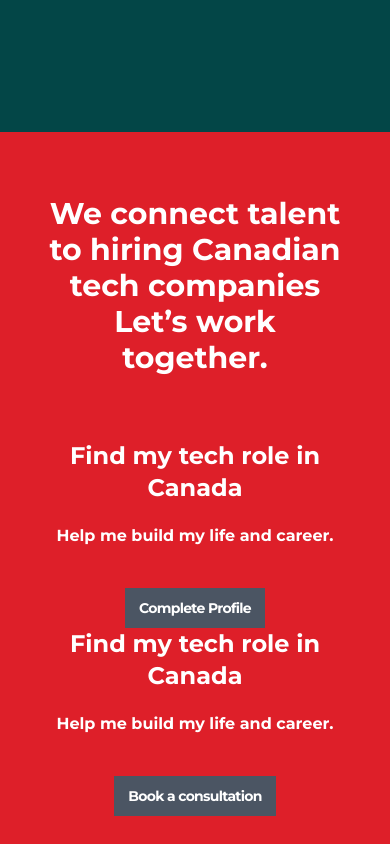
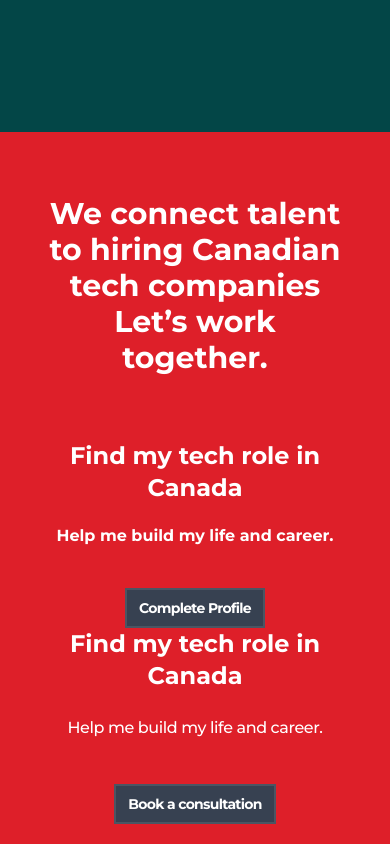
Before and after one commit to noumankhandatu/pathtocanada, a React (Create React App) app: page / in a window 390 px wide. Shown: the part 8600-9444 px from the top of the page. Built offline with nearby package versions, Linux system fonts and the light colour scheme; a web font is replaced by a local one.

Commit message:
red banner componenet added and implemented

```diff
--- a/src/Pages/Home/index.tsx
+++ b/src/Pages/Home/index.tsx
@@ -9,6 +9,7 @@ import HomePageFirstSection from "../../components/Organism/homePageFirstSection
 import BlackBannerLeafSection from "../../components/Organism/blackBannerLeafSection/index";
 import RedLableText from "../../components/Atoms/redLableText";
 import Font from "../../components/Atoms/Font";
+import RedBannerSection from "../../components/Organism/redBannerSection/index";
 const Home = () => {
   return (
     <div className="pt-40">
@@ -140,31 +141,12 @@ const Home = () => {
         </div>
       </Wrapper>
       {/* red layer connecting section */}
-      <Wrapper className="bg-red-bgColor text-white pb-20">
-        <div className=" pt-16 pb-16">
-          <p className="lg:text-4xl text-3xl text-center   font-bold ">
-            We connect talent to hiring Canadian tech companies
-            <p className="break-words">Let’s work together.</p>
-          </p>
-        </div>
-        <div className="grid grid-cols-1 text-center md:grid-cols-[1fr_0.1fr_1fr] ">
-          <div className="flex flex-col items-center">
-            <p className="text-2xl font-bold">Find my tech role in Canada</p>
-            <p className="font-bold pt-5 pb-10">
-              Help me build my life and career.
-            </p>
-            <Button text="Complete Profile " dark />
-          </div>
-          <div className="w-hr h-22 bg-white"></div>
-          <div className="flex flex-col items-center">
-            <p className="text-2xl font-bold">Find my tech role in Canada</p>
-            <p className="font-bold pt-5 pb-10">
-              Help me build my life and career.
-            </p>
-            <Button text="Book a consultation" dark />
-          </div>
-        </div>
-      </Wrapper>
+      <RedBannerSection
+        Fheading="Find my tech role in Canada"
+        Sheading={`Help me build my life and career.`}
+        Flabel="Find my tech role in Canada"
+        Slabel="   Help me build my life and career."
+      />
       {/* testimonals */}
       <Wrapper className="pb-20 ">
         <div className=" pt-20 pb-16">
--- /dev/null
+++ b/src/Pages/aboutus/index.tsx
@@ -0,0 +1,34 @@
+import React from "react";
+import HomePageFirstSection from "../../components/Organism/homePageFirstSection";
+import BlackBannerLeafSection from "../../components/Organism/blackBannerLeafSection";
+import Wrapper from "../../components/Organism/Wrapper/index";
+import Font from "../../components/Atoms/Font";
+const AboutUs = () => {
+  return (
+    <div className="pt-40">
+      <HomePageFirstSection
+        heading="We create connections"
+        paragraph="Canadian employers can build their teams with experienced, quality talent in 90 days or less. Experienced talent can build their lives and tech career in Canada"
+        bgImage={
+          "https://path2canada.ca/wp-content/uploads/2022/05/aboutUs_hero.svg"
+        }
+        showFirstBtn
+      />
+      <Wrapper className="bg-aqua-color text-white text-center pt-20 pb-20">
+        <p className="text-4xl font-bold pb-10">Our Mission</p>
+        <Font>
+          Path to Canada respects immigrants and their desire to improve their
+          own lives and the lives of their families. We seek to offer a solution
+          that allows people to live and work in a country like Canada that
+          welcomes immigrants. We speak from personal experience when it comes
+          to living and working in Canada. Path to Canada will never sell your
+          information or market to you in any way. Our goal is to set you on a
+          path of building your life and tech career in Canada.
+        </Font>
+      </Wrapper>
+      <BlackBannerLeafSection />
+    </div>
+  );
+};
+
+export default AboutUs;
--- a/src/Routes/index.tsx
+++ b/src/Routes/index.tsx
@@ -6,8 +6,9 @@ import Footer from "../components/Organism/Footer/index";
 import Error from "../Pages/Error/index";
 import Employee from "../Pages/Employee/index";
 import Employers from "../Pages/Employers/index";
-import Jobs from '../Pages/Jobs/index';
-import FAQS from '../Pages/FAQS/index';
+import Jobs from "../Pages/Jobs/index";
+import FAQS from "../Pages/FAQS/index";
+import AboutUs from "../Pages/aboutus/index";
 const Routing = () => {
   return (
     <div>
@@ -21,6 +22,7 @@ const Routing = () => {
           <Route path="/jobs" element={<Jobs />} />
           <Route path="/employer" element={<Employers />} />
           <Route path="/faqs" element={<FAQS />} />
+          <Route path="/aboutus" element={<AboutUs />} />
           <Route path="*" element={<Error />} />
         </Routes>
         <Footer />
--- a/src/components/Atoms/button.tsx
+++ b/src/components/Atoms/button.tsx
@@ -41,7 +41,7 @@ const Button = ({
       ) : null}
       {dark ? (
         <button
-          className={`${className} ${cssProps} hover:bg-red-600 bg-gray-600 hover:text-white   border-gray-600 hover:border-white`}
+          className={`${className} ${cssProps} hover:bg-red-600 bg-gray-700 hover:text-white   border-gray-600 hover:border-white`}
         >
           {text}
         </button>
--- a/src/components/Atoms/headerItem.tsx
+++ b/src/components/Atoms/headerItem.tsx
@@ -10,6 +10,8 @@ const HeaderItem = ({ text, id }: HeaderItemProps) => {
   if (id === 1) teleport = "employer";
   if (id === 2) teleport = "jobs";
   if (id === 3) teleport = "faqs";
+  if (id === 4) teleport = "blog";
+  if (id === 5) teleport = "aboutus";
   return (
     <Link
       to={`/${teleport}`}
--- a/src/components/Molecules/scrollTopButton.tsx
+++ b/src/components/Molecules/scrollTopButton.tsx
@@ -4,7 +4,9 @@ const ScrollTopButton = () => {
   return (
     <div>
       <a href="#">
-        <ArrowCircleUpIcon className="w-10 h-10 z-10 cursor-pointer hover:bg-fuchsia-100 hover:rounded-full fixed bottom-10 right-10" />
+        <ArrowCircleUpIcon
+          className="w-10 h-10 z-10 cursor-pointer hover:bg-fuchsia-100 hover:rounded-full fixed bottom-10 right-10"
+        />
       </a>
     </div>
   );
--- /dev/null
+++ b/src/components/Organism/redBannerSection/index.tsx
@@ -0,0 +1,44 @@
+import React from "react";
+import Wrapper from "../Wrapper/index";
+import Button from "../../Atoms/button";
+import Font from "../../Atoms/Font";
+interface RedBannerProps {
+  Fheading?: string;
+  Sheading?: string;
+  Flabel?: string;
+  Slabel?: string;
+}
+const RedBannerSection = ({
+  Fheading,
+  Sheading,
+  Flabel,
+  Slabel,
+}: RedBannerProps) => {
+  return (
+    <div>
+      <Wrapper className="bg-red-bgColor text-white pb-20">
+        <div className=" pt-16 pb-16">
+          <p className="lg:text-4xl text-3xl text-center   font-bold ">
+            We connect talent to hiring Canadian tech companies
+            <p className="break-words">Let’s work together.</p>
+          </p>
+        </div>
+        <div className="grid grid-cols-1 text-center md:grid-cols-[1fr_0.1fr_1fr] ">
+          <div className="flex flex-col items-center">
+            <p className="text-2xl font-bold">{Fheading}</p>
+            <p className="font-bold pt-5 pb-10">{Sheading}</p>
+            <Button text="Complete Profile " dark />
+          </div>
+          <div className="w-hr h-22 bg-white"></div>
+          <div className="flex flex-col items-center">
+            <p className="text-2xl font-bold">{Flabel}</p>
+            <Font className="font-bold pt-5 pb-10">{Slabel}</Font>
+            <Button text="Book a consultation" dark />
+          </div>
+        </div>
+      </Wrapper>
+    </div>
+  );
+};
+
+export default RedBannerSection;
```
